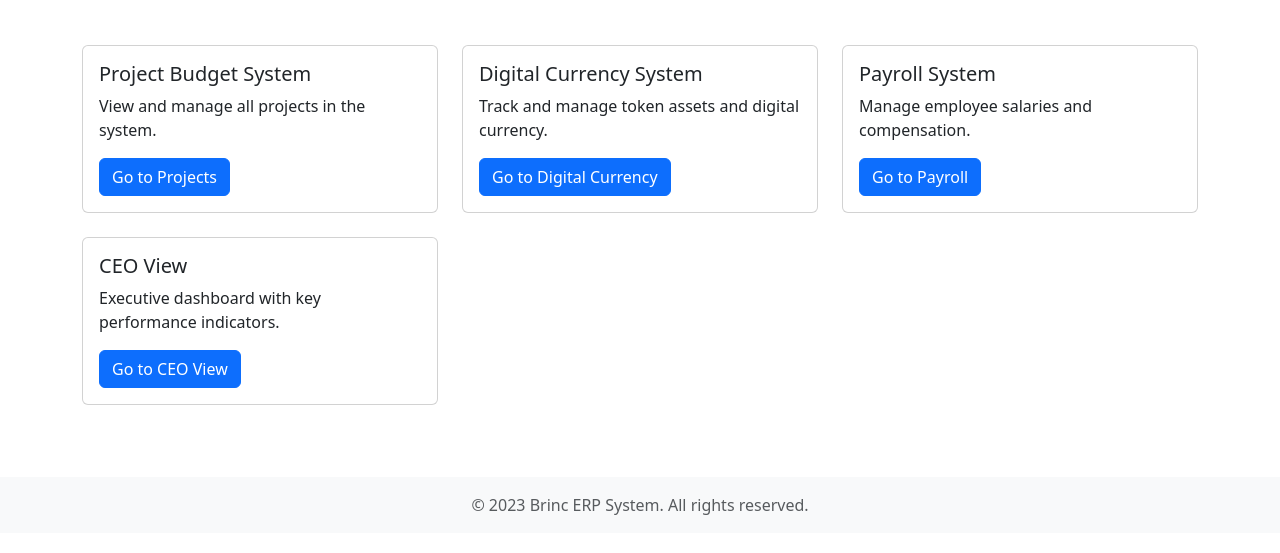
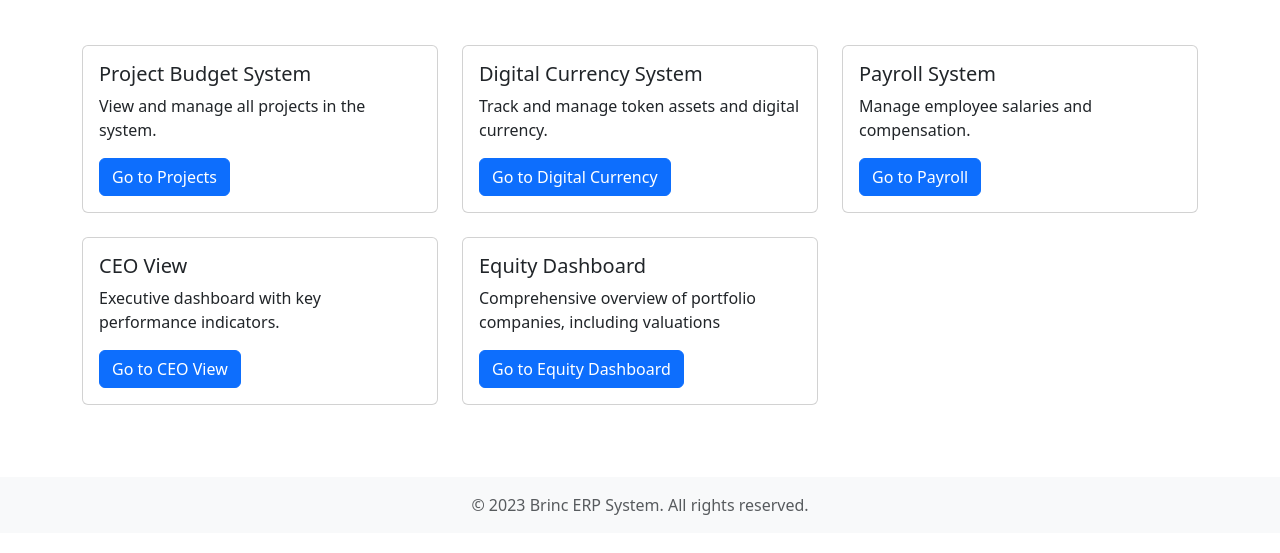
Before and after one commit to Brinc-Ltd/erp_mockup, a plain HTML site: page index.html in a window 1280 px wide. Shown: the part 173-726 px from the top of the page. Drawn offline with nearby package versions, Linux system fonts and the light colour scheme.

Commit message:
添加了 equity 链接

```diff
--- a/index.html
+++ b/index.html
@@ -88,6 +88,15 @@
                     </div>
                 </div>
             </div>
+            <div class="col-md-4">
+                <div class="card mb-4">
+                    <div class="card-body">
+                        <h5 class="card-title">Equity Dashboard</h5>
+                        <p class="card-text">Comprehensive overview of portfolio companies, including valuations</p>
+                        <a href="ceo_equity_view.html" class="btn btn-primary">Go to Equity Dashboard</a>
+                    </div>
+                </div>
+            </div>
         </div>
     </div>
 
```
